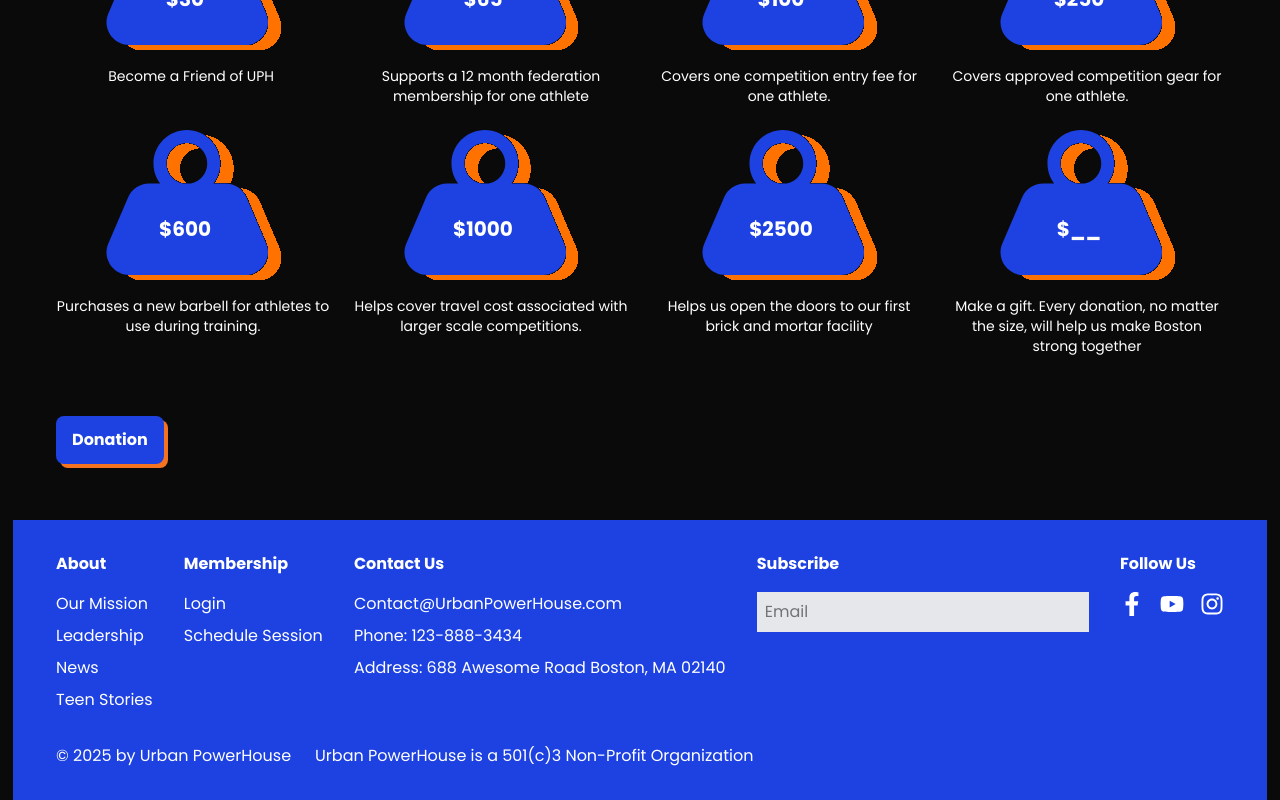
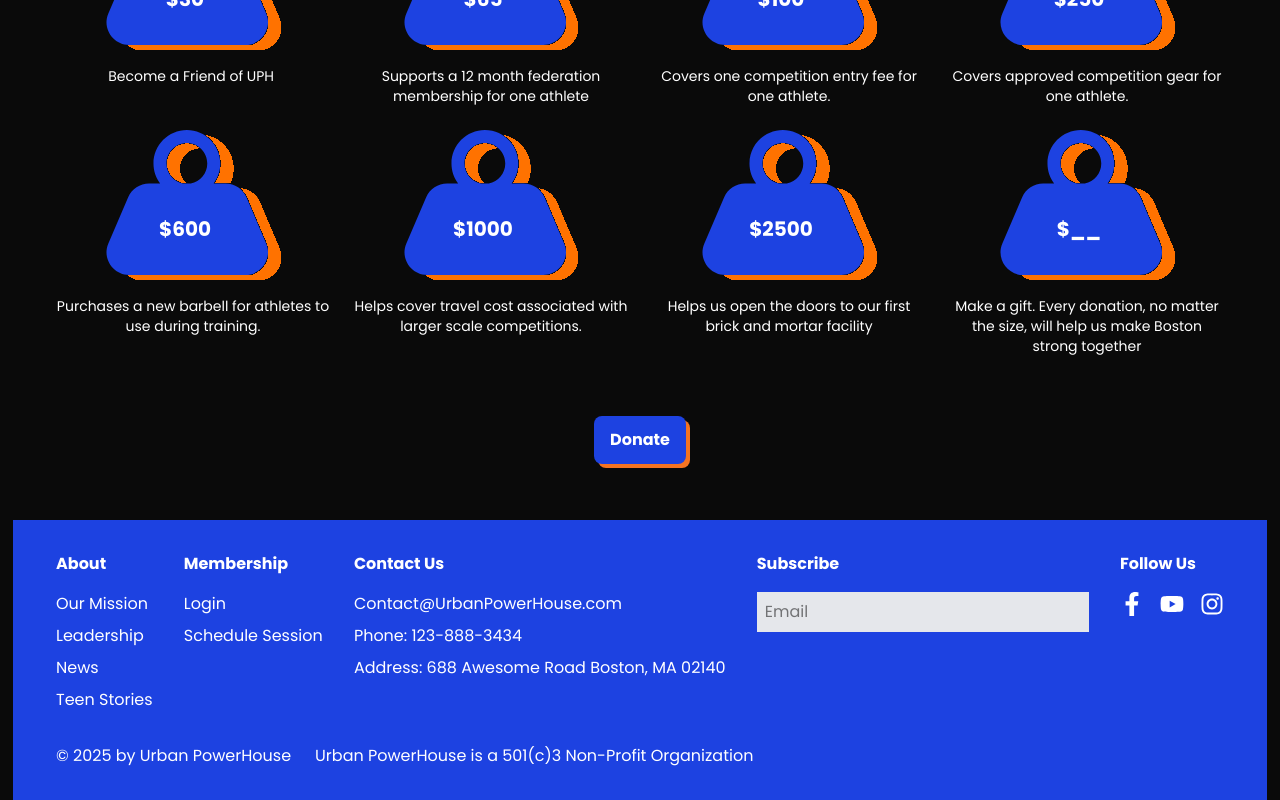
Before and after one commit to Artists-for-Humanity/urban-powerhouse, a Next.js app: page /Donation in a window 1280 px wide. Shown: the part 958-1758 px from the top of the page. Built offline with nearby package versions, Linux system fonts and the light colour scheme.

Commit message:
Button Centered

```diff
--- a/pages/Donation.tsx
+++ b/pages/Donation.tsx
@@ -34,8 +34,9 @@ export default function Donation() {
 
                     ]}
                 />
-
-                <Button label="Donation" variant="default" href='/Donation' className="col-start-6" />
+               <div className=" col-span-2 col-start-3  sm:col-start-4 lg:col-start-6 flex justify-center items-center">
+    <Button label="Donate" variant="default" href='/Donation' />
+</div>
               </Container>
             <Footer />
           </Grid>
```
